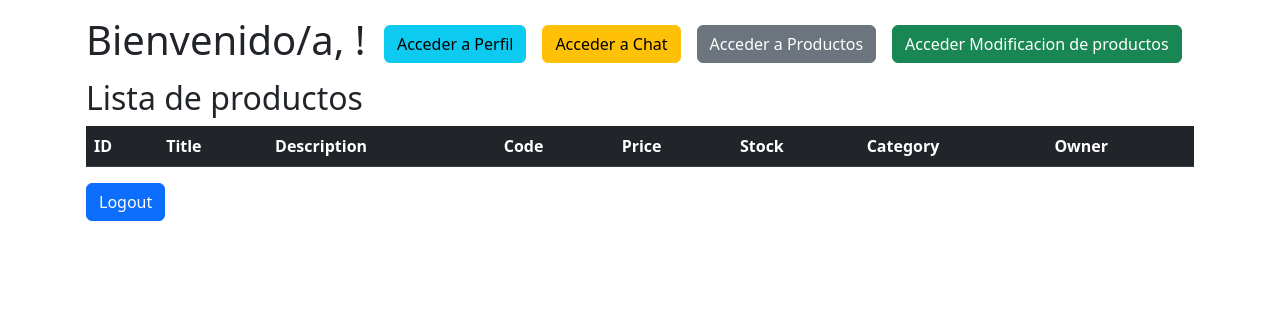
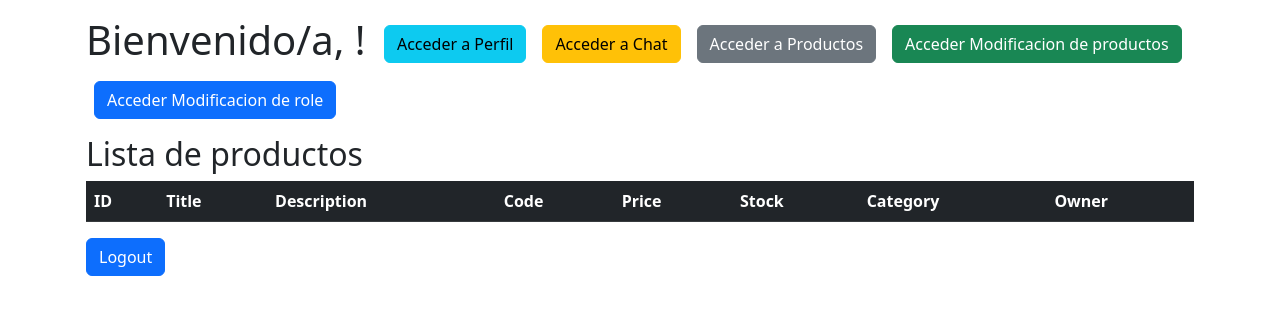
Before and after one commit to JacoboLerner/pre_entrefa_1_backend_coderhouse, a Node server app: page /products/ in a window 1280 px wide. Shown: the top 315 px of the page. Run offline with Node 20, Linux system fonts and the light colour scheme; the visitor is signed in with stand-in values (Sample User, id 1); tables that the repository leaves empty hold one stand-in row (values such as "Sample post"); lists and menus that the app fills with data are empty; some libraries are stand-ins or nearby versions.

Commit message:
se agrega boton para facilidad de cambio de rol

```diff
--- a/src/views/home.handlebars
+++ b/src/views/home.handlebars
@@ -1,6 +1,6 @@
 <div class="container p-3">
     <div>
-        <h1 >Bienvenido/a, <strong class="titulo">{{ userInfo.first_name}}</strong> ! <button class="btn btn-info m-2" onclick="location.href='/profile'"> Acceder a Perfil</button><button class="btn btn-warning m-2 " id="toTheChat" onclick="location.href='/chat'"> Acceder a Chat</button><button class="btn btn-secondary m-2 " onclick="location.href='/api/products'"> Acceder a Productos</button><button class="btn btn-success m-2 " onclick="location.href='/products/realtimeproducts'"> Acceder Modificacion de productos</button></h1>
+        <h1 >Bienvenido/a, <strong class="titulo">{{ userInfo.first_name}}</strong> ! <button class="btn btn-info m-2" onclick="location.href='/profile'"> Acceder a Perfil</button><button class="btn btn-warning m-2 " id="toTheChat" onclick="location.href='/chat'"> Acceder a Chat</button><button class="btn btn-secondary m-2 " onclick="location.href='/api/products'"> Acceder a Productos</button><button class="btn btn-success m-2 " onclick="location.href='/products/realtimeproducts'"> Acceder Modificacion de productos</button><button class="btn btn-primary m-2 " onclick="location.href='/api/users/premium/:uid'"> Acceder Modificacion de role</button></h1>
 
     </div>
     <h2>Lista de productos </h2>
```
